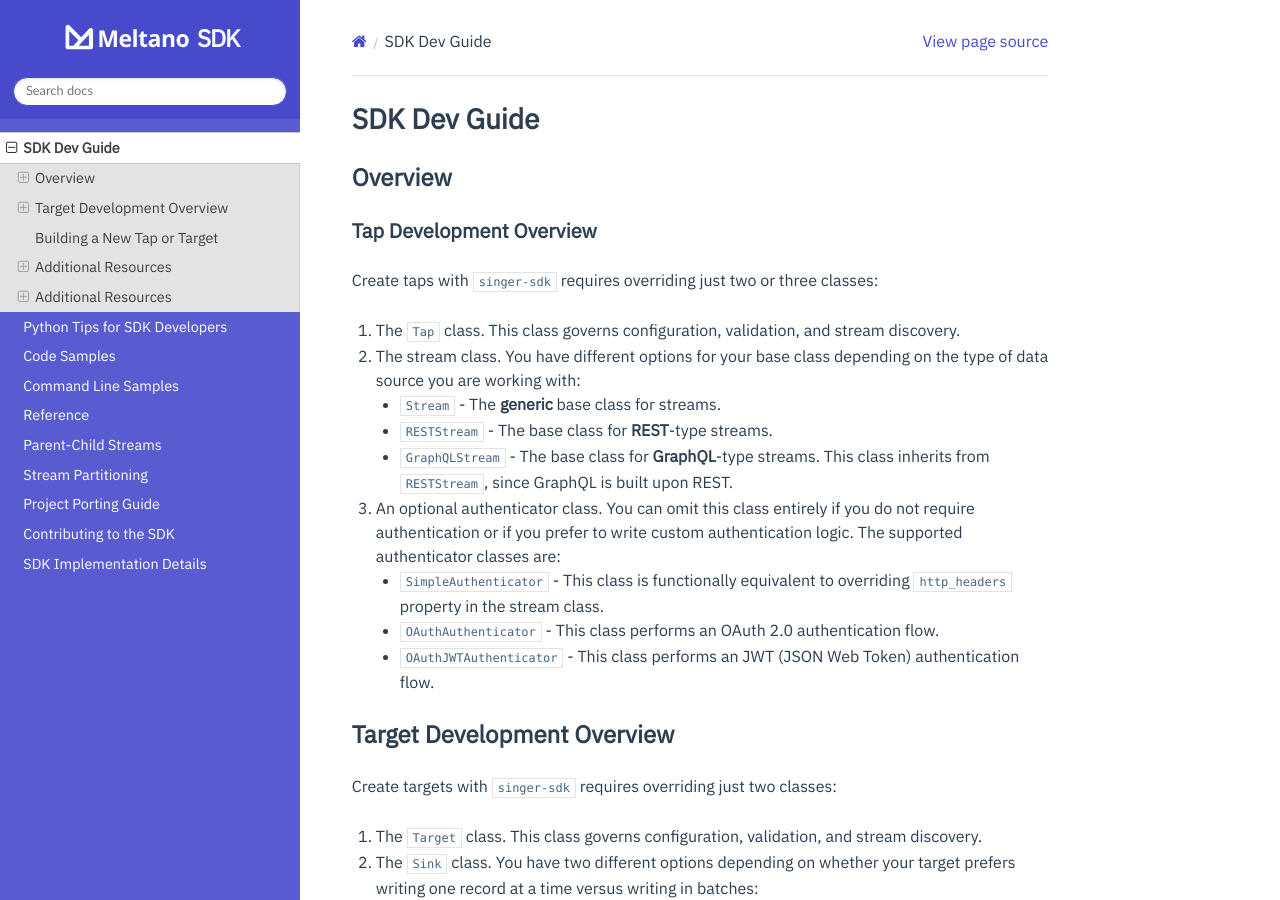
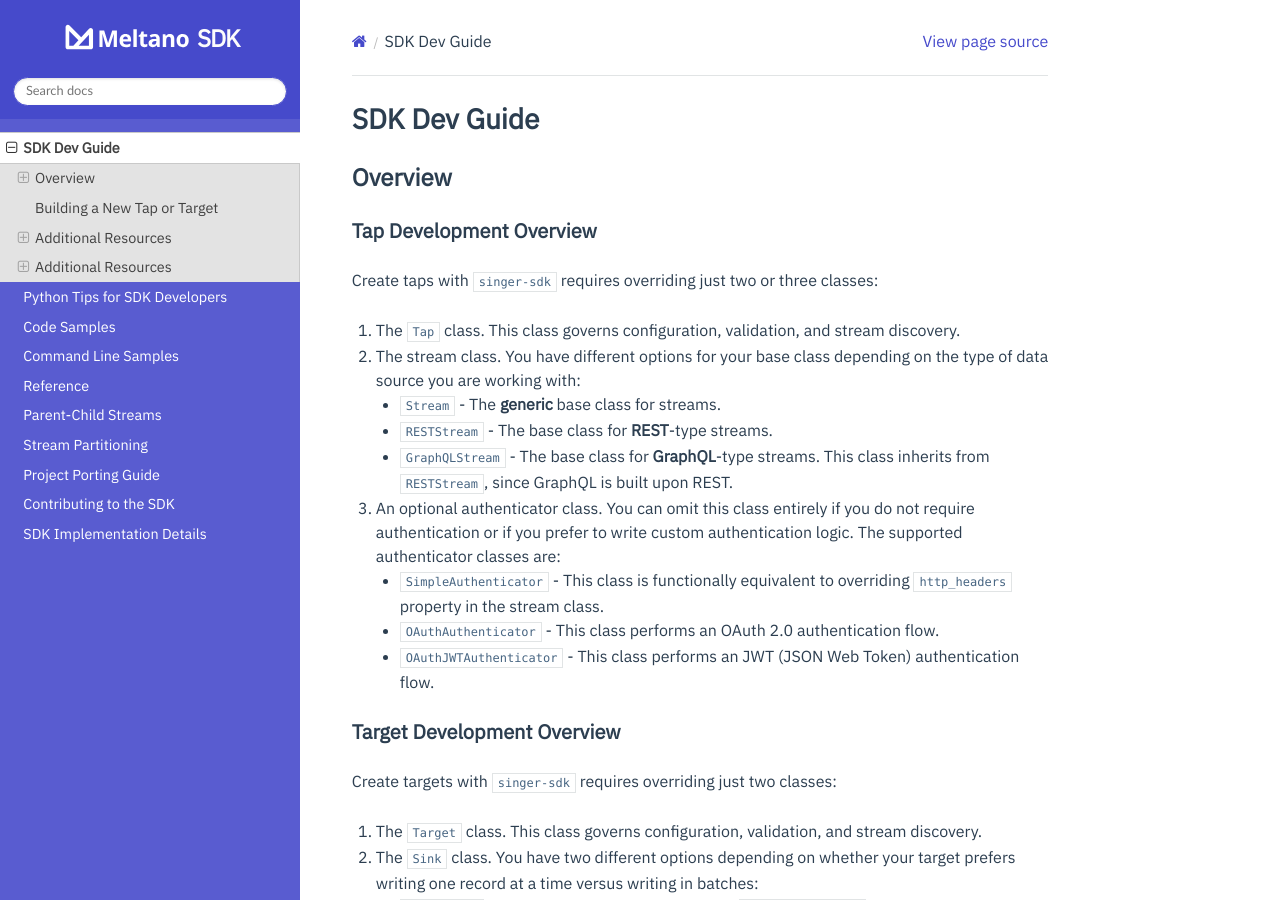
Before and after one commit to meltano/sdk, a Sphinx documentation site: the page built from docs/dev_guide.md, in a window 1280 px wide and 900 px high. Built offline with Sphinx 7.4.7 and the Read the Docs theme 2.0.0, drawn with Linux system fonts in a browser that asks for light colours.

Commit message:
fix section header level

```diff
--- a/docs/dev_guide.md
+++ b/docs/dev_guide.md
@@ -21,7 +21,7 @@
     - `OAuthJWTAuthenticator` - This class performs an JWT (JSON Web Token) authentication
        flow.
 
-## Target Development Overview
+### Target Development Overview
 
 Create targets with `singer-sdk` requires overriding just two classes:
 
```
